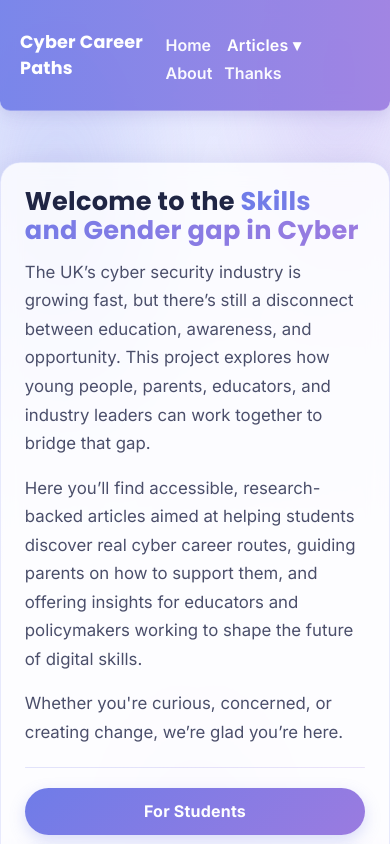
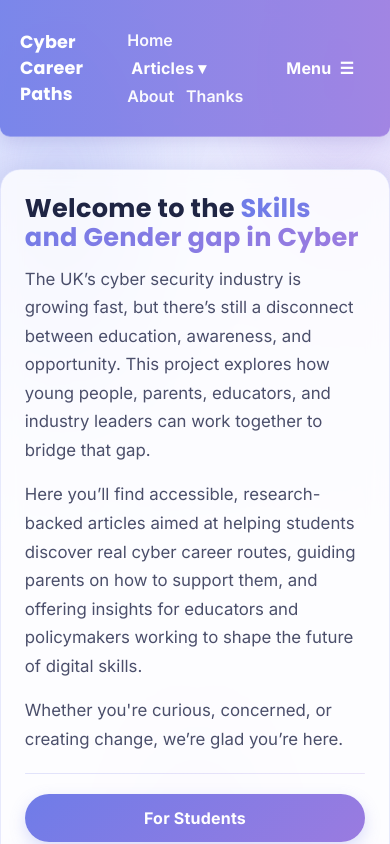
Before and after one commit to ktyler05/MasterDissKT, a React (Create React App) app in the folder master-diss-kt/: page / in a window 390 px wide. Shown: the top 844 px of the page. Built offline with nearby package versions, Linux system fonts and the light colour scheme.

Commit message:
mobile view?

```diff
--- a/master-diss-kt/public/index.html
+++ b/master-diss-kt/public/index.html
@@ -24,7 +24,7 @@
       work correctly both with client-side routing and a non-root public URL.
       Learn how to configure a non-root public URL by running `npm run build`.
     -->
-    <title>React App</title>
+    <title>Cyber Skills Gap</title>
   </head>
   <body>
     <noscript>You need to enable JavaScript to run this app.</noscript>
--- a/master-diss-kt/src/components/Navbar.js
+++ b/master-diss-kt/src/components/Navbar.js
@@ -1,57 +1,91 @@
-import React, { useEffect, useRef, useState } from "react";
-import { Link, useLocation } from "react-router-dom";
-import "../styles.css";
+// src/components/Navbar.jsx
+import React from "react";
+import { Link } from "react-router-dom";
 
-function Navbar() {
-  const [isOpen, setIsOpen] = useState(false);
-  const dropdownRef = useRef(null);
-  const location = useLocation();
+export default function Navbar(){
+  const [open, setOpen] = React.useState(false);
+  const [articlesOpen, setArticlesOpen] = React.useState(false);
 
-  const toggleDropdown = () => setIsOpen((v) => !v);
-  const closeDropdown = () => setIsOpen(false);
-
-
-  useEffect(() => {
-    setIsOpen(false);
-  }, [location.pathname]);
-
-
-  useEffect(() => {
-    function handleClickOutside(e) {
-      if (dropdownRef.current && !dropdownRef.current.contains(e.target)) {
-        setIsOpen(false);
-      }
-    }
-    document.addEventListener("mousedown", handleClickOutside);
-    return () => document.removeEventListener("mousedown", handleClickOutside);
-  }, []);
+  const closeMenus = () => {
+    setOpen(false);
+    setArticlesOpen(false);
+  };
 
   return (
+    <>
       <nav className="navbar">
-      <h1 className="site-title brand">Cyber Career Paths</h1>
+        <h1 className="brand">Cyber Career Paths</h1>
+
+        {/* Desktop links */}
         <div className="nav-links">
-        <Link to="/">Home</Link>
+          <Link to="/" onClick={closeMenus}>Home</Link>
 
-        {/* Articles dropdown (click to toggle) */}
-        <div className="dropdown" ref={dropdownRef}>
-          <button className="dropbtn" onClick={toggleDropdown} type="button">
+          <div className="dropdown" onMouseLeave={() => setArticlesOpen(false)}>
+            <button
+              className="dropbtn"
+              style={{ fontFamily: "inherit", fontWeight: 700 }}
+              onClick={() => setArticlesOpen((s) => !s)}
+            >
               Articles ▾
             </button>
-          {isOpen && (
-            <div className="dropdown-content">
-              <Link to="/students" onClick={closeDropdown}>Students</Link>
-              <Link to="/parents" onClick={closeDropdown}>Parents</Link>
-              <Link to="/educators" onClick={closeDropdown}>Educators</Link>
-              <Link to="/policy" onClick={closeDropdown}>Policy</Link>
+            {articlesOpen && (
+              <div className="dropdown-content" onClick={closeMenus}>
+                <Link to="/students">Students</Link>
+                <Link to="/parents">Parents</Link>
+                <Link to="/educators">Educators</Link>
+                <Link to="/policy">Policy</Link>
               </div>
             )}
           </div>
 
+          <Link to="/about" onClick={closeMenus}>About</Link>
+          <Link to="/thanks" onClick={closeMenus}>Thanks</Link>
+        </div>
+
+        {/* Mobile hamburger */}
+        <button
+          className="dropbtn"
+          aria-label="Open menu"
+          onClick={() => setOpen((s) => !s)}
+          style={{ display: "none" }}
+        />
+        <button
+          className="dropbtn"
+          onClick={() => setOpen((s) => !s)}
+          style={{
+            display: "inline-flex",
+            alignItems: "center",
+            gap: 8,
+            background: "transparent",
+            border: "none",
+            color: "#fff",
+            fontWeight: 700,
+          }}
+        >
+          <span className="only-mobile">Menu</span>
+          <span aria-hidden>☰</span>
+        </button>
+      </nav>
+
+      {/* Mobile menu panel */}
+      {open && (
+        <div className="mobile-menu" onClick={closeMenus}>
+          <Link to="/">Home</Link>
+          <details>
+            <summary style={{ padding: ".9rem 1rem", cursor: "pointer", fontWeight: 700 }}>
+              Articles
+            </summary>
+            <div style={{ padding: "0 .5rem .5rem" }}>
+              <Link to="/students">Students</Link>
+              <Link to="/parents">Parents</Link>
+              <Link to="/educators">Educators</Link>
+              <Link to="/policy">Policy</Link>
+            </div>
+          </details>
           <Link to="/about">About</Link>
           <Link to="/thanks">Thanks</Link>
         </div>
-    </nav>
+      )}
+    </>
   );
 }
-
-export default Navbar;
--- a/master-diss-kt/src/styles.css
+++ b/master-diss-kt/src/styles.css
@@ -302,7 +302,6 @@ h2 {
   font-size: 14px;
 }
 
-
 .d3-tooltip::after {
   content: "";
   position: absolute;
@@ -359,3 +358,77 @@ h2 {
 .dropdown-content a:hover {
   background-color: #f2f2f9;
 }
+
+.chart-card{
+  position: relative;
+  width: 100%;
+  max-width: 100%;
+  margin: 1.25rem auto;
+  padding: 14px;
+  background: #fff;
+  border-radius: var(--radius, 16px);
+  box-shadow: 0 12px 28px rgba(24,33,95,0.12);
+  border: 1px solid #e9ebf5;
+  overflow: hidden;
+}
+
+.chart-card .chart-title{
+  transform: translateY(4px);
+}
+.chart-card .chart-subtitle{
+  transform: translateY(6px);
+}
+
+
+.d3-tooltip{
+  max-width: 260px;
+  white-space: normal;
+  word-break: break-word;
+}
+
+
+@media (max-width: 640px){
+  .page{
+    margin: 2rem auto 1.25rem;
+  }
+}
+
+
+.only-mobile{ display: none; }
+
+@media (max-width: 860px){
+  .only-mobile{ display: inline; }
+}
+
+
+.mobile-menu{
+  display: none;
+}
+@media (max-width: 860px){
+  .mobile-menu{
+    display: block;
+    background: #fff;
+    border: 1px solid #e9ebf5;
+    border-radius: 12px;
+    margin: .5rem 1rem 0;
+    box-shadow: 0 8px 20px rgba(24,33,95,.12);
+    overflow: hidden;
+  }
+  .mobile-menu a{
+    display:block;
+    padding: .9rem 1rem;
+    color: var(--ink-1, #1f2544);
+    text-decoration: none;
+    font-weight: 600;
+    border-top: 1px solid #f1f3fb;
+  }
+  .mobile-menu a:first-child{ border-top: none; }
+}
+
+
+.dropdown-content{
+  min-width: 220px;
+}
+.dropdown-content a{
+  padding: 10px 16px !important;
+}
```
Lines whose indentation alone changed are shown as unchanged.
